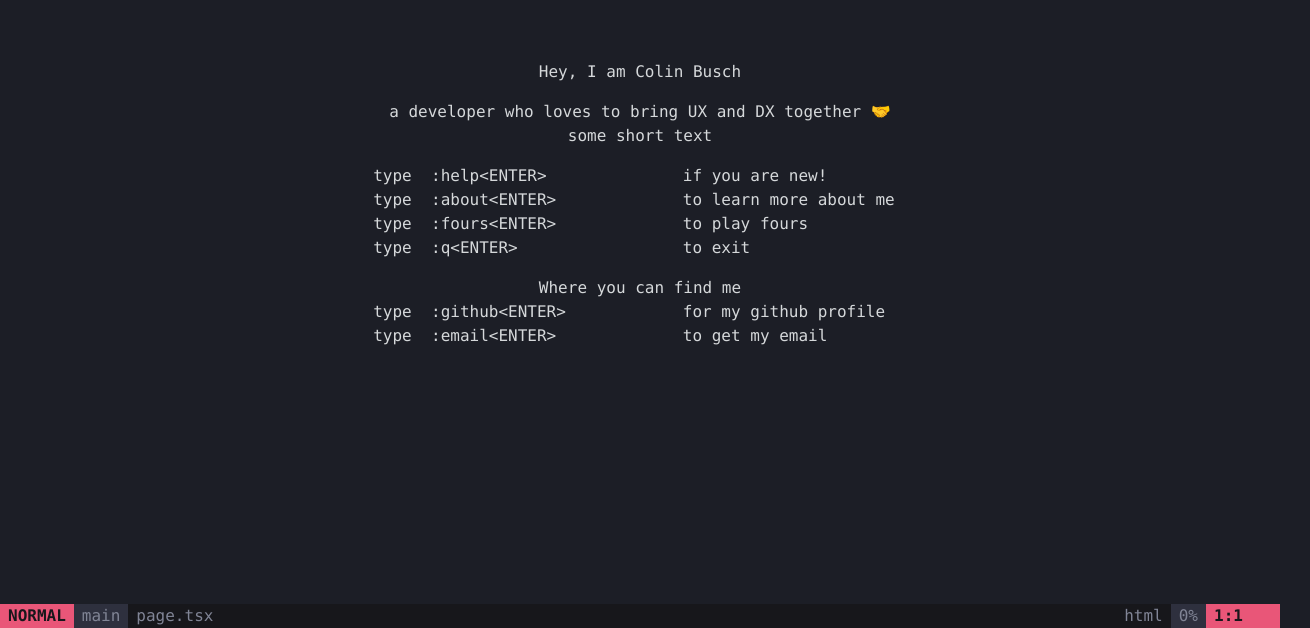
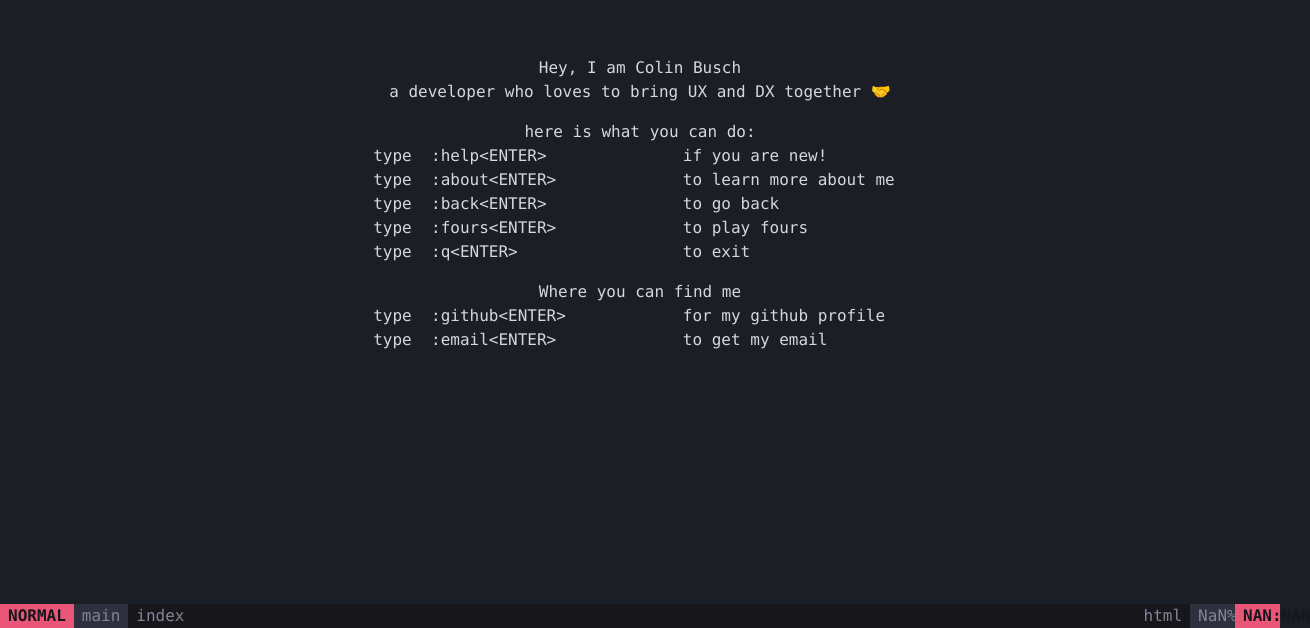
Before and after one commit to buschco/colin.busch.dev, a Next.js app: page / in a window 1280 px wide. Shown: the part 172-800 px from the top of the page, 1310 px wide, since content can reach past the window. Built offline with nearby package versions, Linux system fonts and the light colour scheme.

Commit message:
add routes

```diff
--- /dev/null
+++ b/app/about/page.tsx
@@ -0,0 +1,11 @@
+export default function About() {
+  return (
+    <main className="flex flex-1 flex-col gap-4 p-8">
+      <div className="flex flex-col">
+        <h1 className="mb-4 font-bold"># About</h1>
+
+        <div className="">Under construction</div>
+      </div>
+    </main>
+  );
+}
--- /dev/null
+++ b/app/help/page.tsx
@@ -0,0 +1,14 @@
+export default function Help() {
+  return (
+    <main className="flex flex-1 flex-col gap-4 p-8">
+      <div className="flex flex-col">
+        <h1 className="mb-4 text-center">Help - colin.busch.dev</h1>
+        <div>This website is a homage to VI based editors.</div>
+        <div>
+          There is a running joke that people are unable to exit them, so why
+          not not make a website behave like VI ¯\_(ツ)_/¯
+        </div>
+      </div>
+    </main>
+  );
+}
--- a/app/layout.tsx
+++ b/app/layout.tsx
@@ -1,16 +1,76 @@
+"use client";
+import Link from "next/link";
+import { usePathname, useRouter } from "next/navigation";
+import { useEffect, useLayoutEffect, useRef, useState } from "react";
 import "./globals.css";
+
+const charWidth = 9.633;
 
 export default function RootLayout({
   children,
 }: {
   children: React.ReactNode;
 }) {
+  const [command, setCommand] = useState<boolean>(false);
+  const [pos, setPos] = useState<{ x: number; y: number }>({ x: 0, y: 0 });
+  const [dim, setDim] = useState<{ x: number; y: number }>({ x: 0, y: 0 });
+  const bodyRef = useRef<HTMLBodyElement>(null);
+  const inputRef = useRef<HTMLInputElement>(null);
+  const router = useRouter();
+  const pathname = usePathname();
+
+  useLayoutEffect(() => {
+    const measure = bodyRef.current;
+    if (measure == null) return;
+    setDim({ x: measure.clientWidth, y: measure.clientHeight });
+  }, []);
+
+  useEffect(() => {
+    const handleKeyDown = (event: KeyboardEvent) => {
+      if (event.key === ":") {
+        setCommand(true);
+        inputRef.current?.focus();
+        return;
+      }
+      if (event.key === "Escape") {
+        setCommand(false);
+        return;
+      }
+
+      if (event.key === "Enter") {
+        inputRef.current?.blur();
+
+        const cmd = inputRef.current?.value?.replaceAll(":", "");
+        if (inputRef.current?.value != null) {
+          inputRef.current.value = "";
+        }
+        setCommand(false);
+        if (cmd === "about") {
+          router.push("/about");
+        }
+        if (cmd === "help") {
+          router.push("/help");
+        }
+
+        if (cmd === "back") {
+          router.back();
+        }
+
+        if (cmd === "q") {
+          window.open("https://www.youtube.com/watch?v=dQw4w9WgXcQ");
+        }
+
+        if (cmd === "fours") {
+          window.open("https://www.connectfour.xyz/");
+        }
+      }
+    };
+    document.addEventListener("keydown", handleKeyDown);
+    return () => document.removeEventListener("keydown", handleKeyDown);
+  }, [router]);
+
   return (
     <html lang="en">
-      {/*
-        <head /> will contain the components returned by the nearest parent
-        head.tsx. Find out more at https://beta.nextjs.org/docs/api-reference/file-conventions/head
-      */}
       <head />
       <body
         className={[
@@ -18,8 +78,60 @@ export default function RootLayout({
           "mx-auto",
           "flex flex-col h-screen",
         ].join(" ")}
+        ref={bodyRef}
+        onMouseMove={(e) => setPos({ x: e.clientX, y: e.clientY })}
       >
         {children}
+
+        <input
+          ref={inputRef}
+          className="absolute bottom-0 left-0 right-0 bg-bg text-normal h-6"
+          type="text"
+        />
+
+        {command === false && (
+          <div
+            className={[
+              "bg-bg3",
+              "absolute bottom-0 left-0 right-0",
+              "h-6 flex flex-row justify-between",
+            ].join(" ")}
+          >
+            <div className="flex flex-row">
+              <Link
+                href="/"
+                className="uppercase bg-accent text-bg3 font-bold px-2"
+              >
+                normal
+              </Link>
+              <div className="bg-bg2 text-muted px-2 hidden sm:block">main</div>
+              <div className="text-muted px-2 bg-bg2 sm:bg-transparent">
+                {pathname === "/" ? "index" : pathname?.replace("/", "")}
+              </div>
+            </div>
+            <div className="flex flex-row">
+              <div className="text-muted px-2 hidden sm:block">html</div>
+              <div
+                className="bg-bg2 text-muted px-2 hidden sm:block box-content text-right"
+                style={{ width: 3 * charWidth }}
+              >
+                {Math.round((pos.y / dim.y) * 100)}%
+              </div>
+              <div
+                className="uppercase bg-accent text-bg3 font-bold px-2 box-content text-right"
+                style={{
+                  width: Math.round(
+                    `${Math.round(dim.x / charWidth)}:${Math.round(dim.y / 24)}`
+                      .length * charWidth
+                  ),
+                }}
+              >
+                {1 + Math.round(((pos.y / dim.y) * pos.y) / 24)}:
+                {1 + Math.round(((pos.x / dim.x) * pos.x) / charWidth)}
+              </div>
+            </div>
+          </div>
+        )}
       </body>
     </html>
   );
--- a/app/page.tsx
+++ b/app/page.tsx
@@ -1,5 +1,4 @@
-"use client";
-import { useEffect, useLayoutEffect, useRef, useState } from "react";
+import Link from "next/link";
 
 function Home() {
   return (
@@ -117,9 +116,16 @@ function Home() {
   );
 }
 
-const charWidth = 9.633;
-
-const Row = ({ title, children }: { title: string; children: string }) => (
+const Row = ({
+  title,
+  href,
+  children,
+}: {
+  href?: string;
+  title: string;
+  children: string;
+}) => {
+  const content = (
     <div className="flex flex-row">
       <pre className="flex flex-1">
         <span className="hidden sm:block">{"type  "}</span>:{title}
@@ -129,41 +135,17 @@ const Row = ({ title, children }: { title: string; children: string }) => (
     </div>
   );
 
+  if (href == null) {
+    return content;
+  }
+  return <Link href={href ?? `/${title}`}>{content}</Link>;
+};
+
 export default function Home2() {
-  const [command, setCommand] = useState<string | void>();
-  const [pos, setPos] = useState<{ x: number; y: number }>({ x: 0, y: 0 });
-  const [dim, setDim] = useState<{ x: number; y: number }>({ x: 0, y: 0 });
-  const mainRef = useRef<HTMLElement>(null);
-  const inputRef = useRef<HTMLInputElement>(null);
-
-  useLayoutEffect(() => {
-    const measure = mainRef.current;
-    if (measure == null) return;
-    setDim({ x: measure.clientWidth, y: measure.clientHeight });
-  }, []);
-
-  useEffect(() => {
-    const handleKeyDown = (event: KeyboardEvent) => {
-      if (event.key === ":") {
-        setCommand("");
-        console.log(inputRef.current?.focus);
-        inputRef.current?.focus();
-      } else if (event.key === "Escape") {
-        setCommand();
-      }
-    };
-    document.addEventListener("keydown", handleKeyDown);
-    return () => document.removeEventListener("keydown", handleKeyDown);
-  }, []);
-
   return (
-    <main
-      ref={mainRef}
-      onMouseMove={(e) => setPos({ x: e.clientX, y: e.clientY })}
-      className="flex flex-1 flex-col justify-center gap-4 p-8"
-    >
+    <main className="flex flex-1 flex-col justify-center gap-4 p-8">
       <div className="flex flex-col self-center items-center">
-        <h1 className="text-center mb-4">Hey, I am Colin Busch</h1>
+        <h1 className="text-center">Hey, I am Colin Busch</h1>
 
         <div className="flex flex-1 flex-col mb-4">
           <h2 className="text-center mx-4">
@@ -171,69 +153,36 @@ export default function Home2() {
             <span className="font-medium">UX</span> and{" "}
             <span className="font-medium">DX</span> together 🤝
           </h2>
-          <h2 className="text-center">some short text</h2>
         </div>
+        <h2 className="text-center">here is what you can do:</h2>
 
         <div className="flex flex-col self-stretch mb-4">
-          <Row title="help">if you are new!</Row>
-          <Row title="about">to learn more about me</Row>
-          <Row title="fours">to play fours</Row>
-          <Row title="q">to exit</Row>
+          <Row href="help" title="help">
+            if you are new!
+          </Row>
+          <Row href="about" title="about">
+            to learn more about me
+          </Row>
+          <Row title="back">to go back</Row>
+          <Row title="fours" href="https://www.connectfour.xyz/">
+            to play fours
+          </Row>
+          <Row title="q" href="https://www.youtube.com/watch?v=dQw4w9WgXcQ">
+            to exit
+          </Row>
         </div>
 
         <span className="text-center">Where you can find me</span>
 
         <div className="flex flex-col self-stretch mb-12">
-          <Row title="github">for my github profile</Row>
-          <Row title="email">to get my email</Row>
+          <Row title="github" href="https://github.com/buschco">
+            for my github profile
+          </Row>
+          <Row title="email" href="mailto:colin@busch.dev">
+            to get my email
+          </Row>
         </div>
       </div>
-
-      <input
-        ref={inputRef}
-        value={command ?? ""}
-        onChange={(e) => setCommand(e.target.value)}
-        className="absolute bottom-0 left-0 right-0 bg-bg text-normal h-6"
-        type="text"
-      />
-
-      {command == null && (
-        <div
-          className={[
-            "bg-bg3",
-            "absolute bottom-0 left-0 right-0",
-            "h-6 flex flex-row justify-between",
-          ].join(" ")}
-        >
-          <div className="flex flex-row">
-            <div className="uppercase bg-accent text-bg3 font-bold px-2">
-              normal
-            </div>
-            <div className="bg-bg2 text-muted px-2 hidden sm:block">main</div>
-            <div className="text-muted px-2 bg-bg2 sm:bg-transparent">
-              page.tsx
-            </div>
-          </div>
-          <div className="flex flex-row">
-            <div className="text-muted px-2 hidden sm:block">html</div>
-            <div className="bg-bg2 text-muted px-2 hidden sm:block">
-              {Math.round((pos.y / dim.y) * 100)}%
-            </div>
-            <div
-              className="uppercase bg-accent text-bg3 font-bold px-2 box-content"
-              style={{
-                width: Math.round(
-                  `${Math.round(dim.x / charWidth)}:${Math.round(dim.y / 24)}`
-                    .length * charWidth
-                ),
-              }}
-            >
-              {1 + Math.round(((pos.y / dim.y) * pos.y) / 24)}:
-              {1 + Math.round(((pos.x / dim.x) * pos.x) / charWidth)}
-            </div>
-          </div>
-        </div>
-      )}
     </main>
   );
 }
```
Lines whose indentation alone changed are shown as unchanged.
